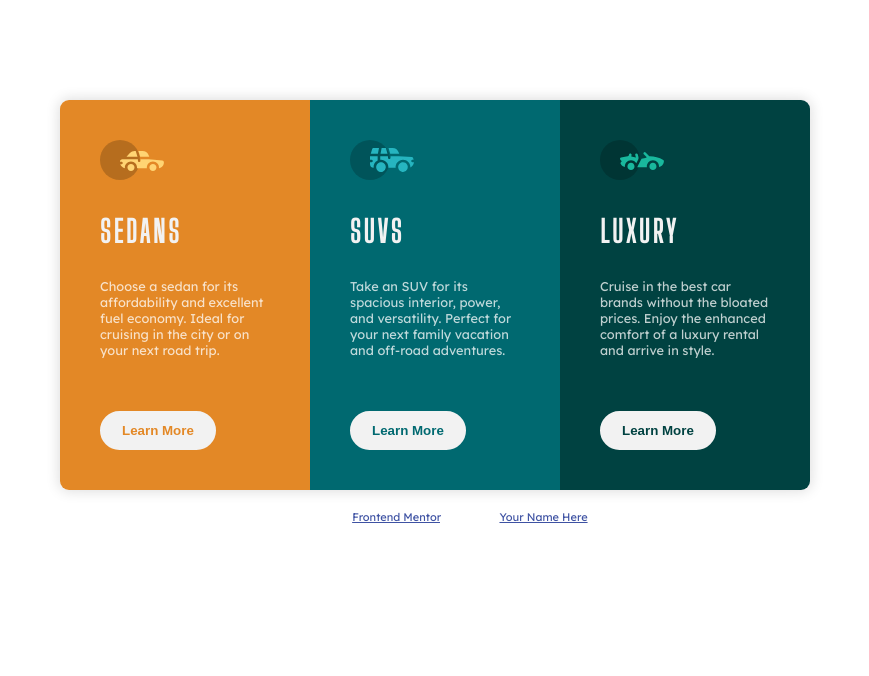
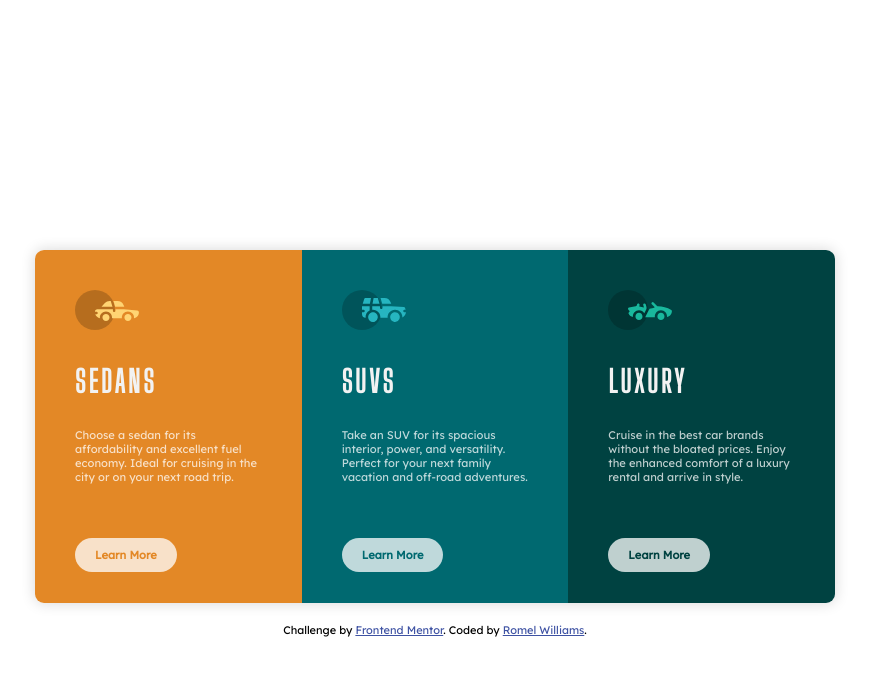
Before and after one commit to omerome83/3-Column-Preview-Card-Component, a plain HTML site: page index.html in a window 1280 px wide. Shown: the whole page, without its empty margins (205-1074 px from the left). Drawn offline with Linux system fonts and the light colour scheme.

Commit message:
Minor tweaks in code with margins, hover behavior and text sizes.
Added name in source code. Changed font sizes in buttons and text. Adjusted the margin bottom of the button. And adjusted the hover behavior.

```diff
--- a/css/styles.css
+++ b/css/styles.css
@@ -1,10 +1,8 @@
 body {
-  margin: 0 auto;
-  box-sizing: border-box;
+  margin: 0;
   border-radius: 20px;
   font-size: 15px;
   font-family: "Lexend Deca", sans-serif;
-  color: hsl(0, 0%, 100%, 0.75);
 }
 
 h1 {
@@ -21,17 +19,21 @@ a:visited {
 }
 
 p {
-  font-size: 0.8rem;
+  font-size: 0.7rem;
+  font-weight: 400;
+  /* letter-spacing: 0.1rem; */
+  margin-bottom: 60px;
 }
 
 .main-container {
   display: flex;
   justify-content: center;
-  margin: 100px auto 20px auto;
-  max-width: 750px;
+  margin: 250px auto 20px auto;
+  max-width: 800px;
   border-radius: 9px;
   overflow: hidden;
   box-shadow: 0px 0px 14px 1px #00000024;
+  color: hsl(0, 0%, 100%, 0.75);
 }
 
 .left-container {
@@ -46,10 +48,11 @@ p {
   font-weight: 700;
 }
 
-.left-container button:hover {
-  border: 2px solid hsl(0, 0%, 95%);
-  color: hsl(0, 0%, 95%);
-  background-color: hsl(31, 77%, 52%);
+.left-container .btn:hover {
+  background-color: initial;
+  border: 2px solid hsl(0, 0%, 100%, 0.75);
+  color: hsl(0, 0%, 100%, 0.75);
+  font-weight: 200;
 }
 
 .middle-container {
@@ -64,10 +67,11 @@ p {
   font-weight: 700;
 }
 
-.middle-container button:hover {
-  background-color: transparent;
+.middle-container a:hover {
+  background-color: initial;
   border: 2px solid hsl(0, 0%, 100%, 0.75);
-  color: hsl(0, 0%, 95%);
+  color: hsl(0, 0%, 100%, 0.75);
+  font-weight: 200;
 }
 
 .right-container {
@@ -82,21 +86,22 @@ p {
   font-weight: 700;
 }
 
-.right-container button:hover {
-  background-color: transparent;
+.right-container a:hover {
+  background-color: initial;
   border: 2px solid hsl(0, 0%, 100%, 0.75);
-  color: hsl(0, 0%, 95%);
+  color: hsl(0, 0%, 100%, 0.75);
+  font-weight: 200;
 }
 
-button {
-  background-color: hsl(0, 0%, 95%);
-  border: 2px solid hsl(0, 0%, 95%);
-  -webkit-border-radius: 28;
-  -moz-border-radius: 28;
-  border-radius: 28px;
+.btn {
+  background-color: hsl(0, 0%, 100%, 0.75);
+  -webkit-border-radius: 30;
+  -moz-border-radius: 30;
+  border-radius: 30px;
   padding: 10px 20px 10px 20px;
   text-decoration: none;
-  margin-top: 40px;
+  font-size: 0.7rem;
+  font-weight: 400;
 }
 
 .attribution {
--- a/index.html
+++ b/index.html
@@ -27,7 +27,7 @@
             Choose a sedan for its affordability and excellent fuel economy.
             Ideal for cruising in the city or on your next road trip.
           </p>
-          <button><a class="btn" href="#">Learn More</a></button>
+          <a class="btn" class="btn" href="#">Learn More</a>
         </div>
         <div class="container-padding middle-container">
           <img src="./images/icon-suvs.svg" alt="SUVs" />
@@ -36,7 +36,7 @@
             Take an SUV for its spacious interior, power, and versatility.
             Perfect for your next family vacation and off-road adventures.
           </p>
-          <button><a href="#">Learn More</a></button>
+          <a class="btn" href="#">Learn More</a>
         </div>
         <div class="right-container">
           <img src="./images/icon-luxury.svg" alt="Luxury" />
@@ -45,7 +45,7 @@
             Cruise in the best car brands without the bloated prices. Enjoy the
             enhanced comfort of a luxury rental and arrive in style.
           </p>
-          <button><a href="#">Learn More</a></button>
+          <a class="btn" href="#">Learn More</a>
         </div>
       </div>
     </main>
@@ -54,7 +54,7 @@
         Challenge by
         <a href="https://www.frontendmentor.io?ref=challenge" target="_blank"
           >Frontend Mentor</a
-        >. Coded by <a href="#">Your Name Here</a>.
+        >. Coded by <a href="https://github.com/omerome83">Romel Williams</a>.
       </div>
     </footer>
   </body>
```
